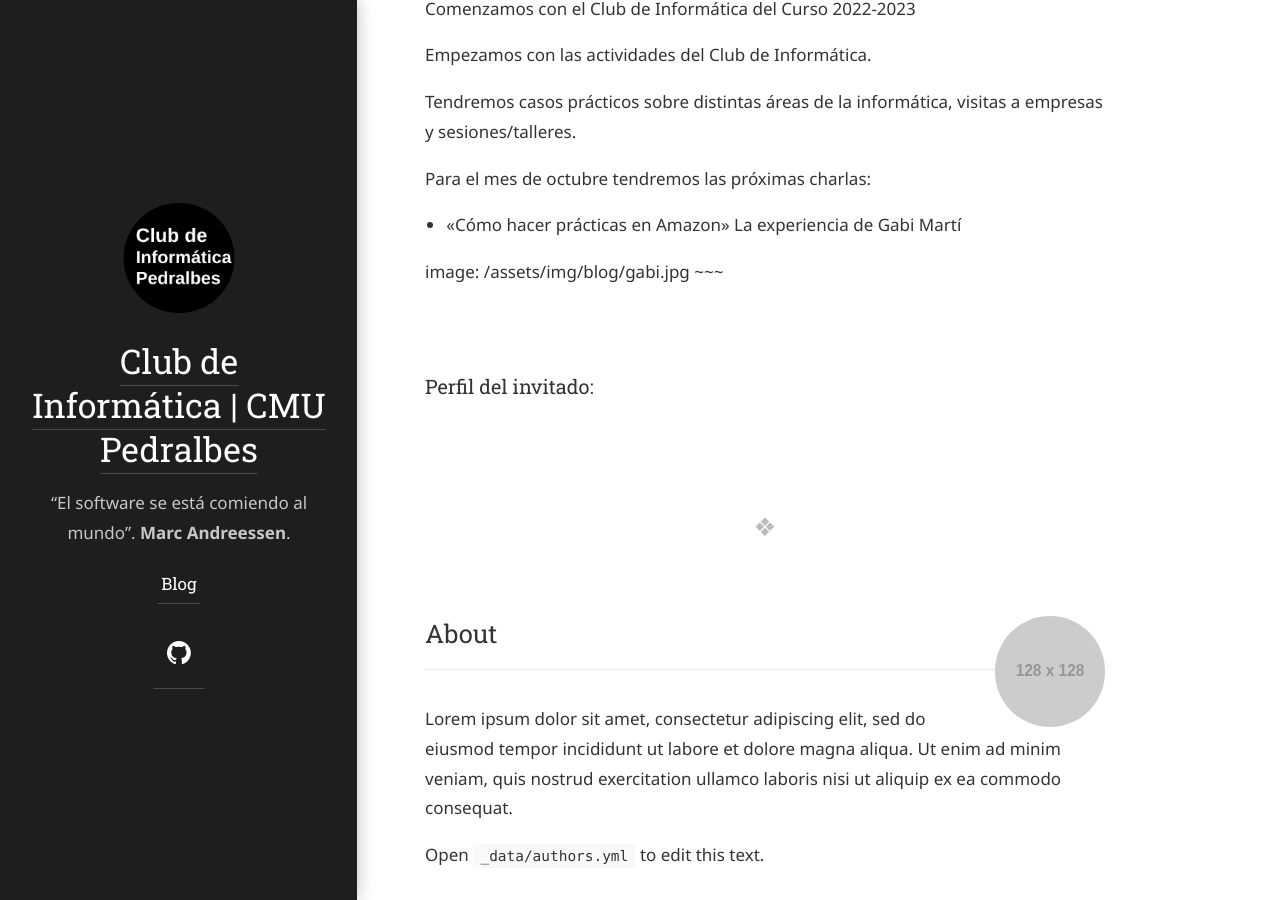
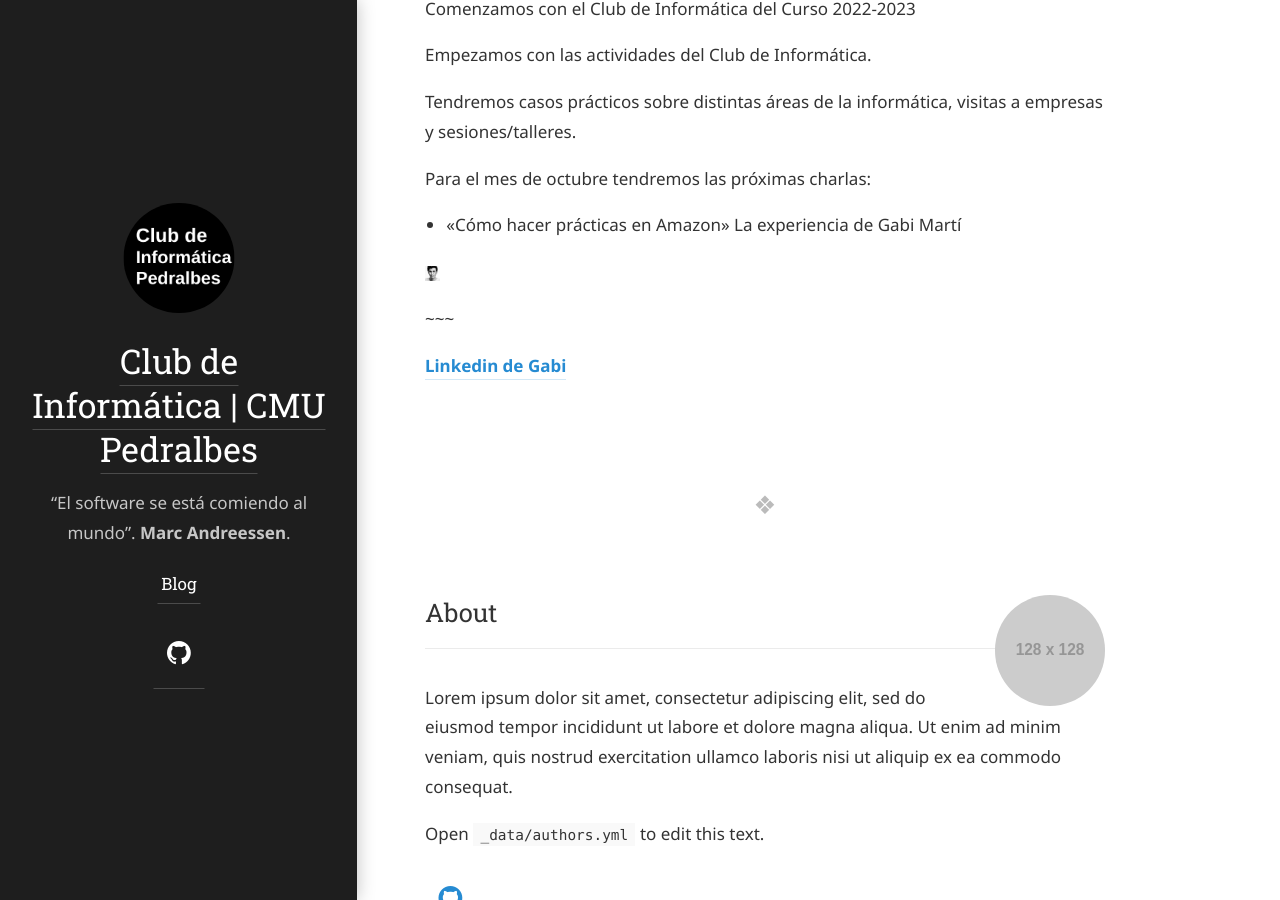
Before and after one commit to clubinfopedralbes/clubinfopedralbes.github.io, a Jekyll site: the page built from hydejack/_posts/2022-10-01-intro.md, in a window 1280 px wide and 900 px high, scrolled down 439 px. Built offline with Jekyll 4.4.1, drawn with Linux system fonts in a browser that asks for light colours; some web fonts are replaced.

Commit message:
Update 2022-10-01-intro.md

```diff
--- a/hydejack/_posts/2022-10-01-intro.md
+++ b/hydejack/_posts/2022-10-01-intro.md
@@ -21,7 +21,12 @@ Para el mes de octubre tendremos las próximas charlas:
 
 * «Cómo hacer prácticas en Amazon» La experiencia de Gabi Martí
 
-image: /assets/img/blog/gabi.jpg
+<img
+  src="/assets/img/blog/gabi.jpg"
+  alt="Alt text"
+  title="Optional title"
+  style="min-height:15px; overflow:hidden; max-height:15px;">
+
 ~~~
 
-### Perfil del invitado:
+<b><a href="https://www.linkedin.com/in/fgabrielmarti/">Linkedin de Gabi</a></b>
```
